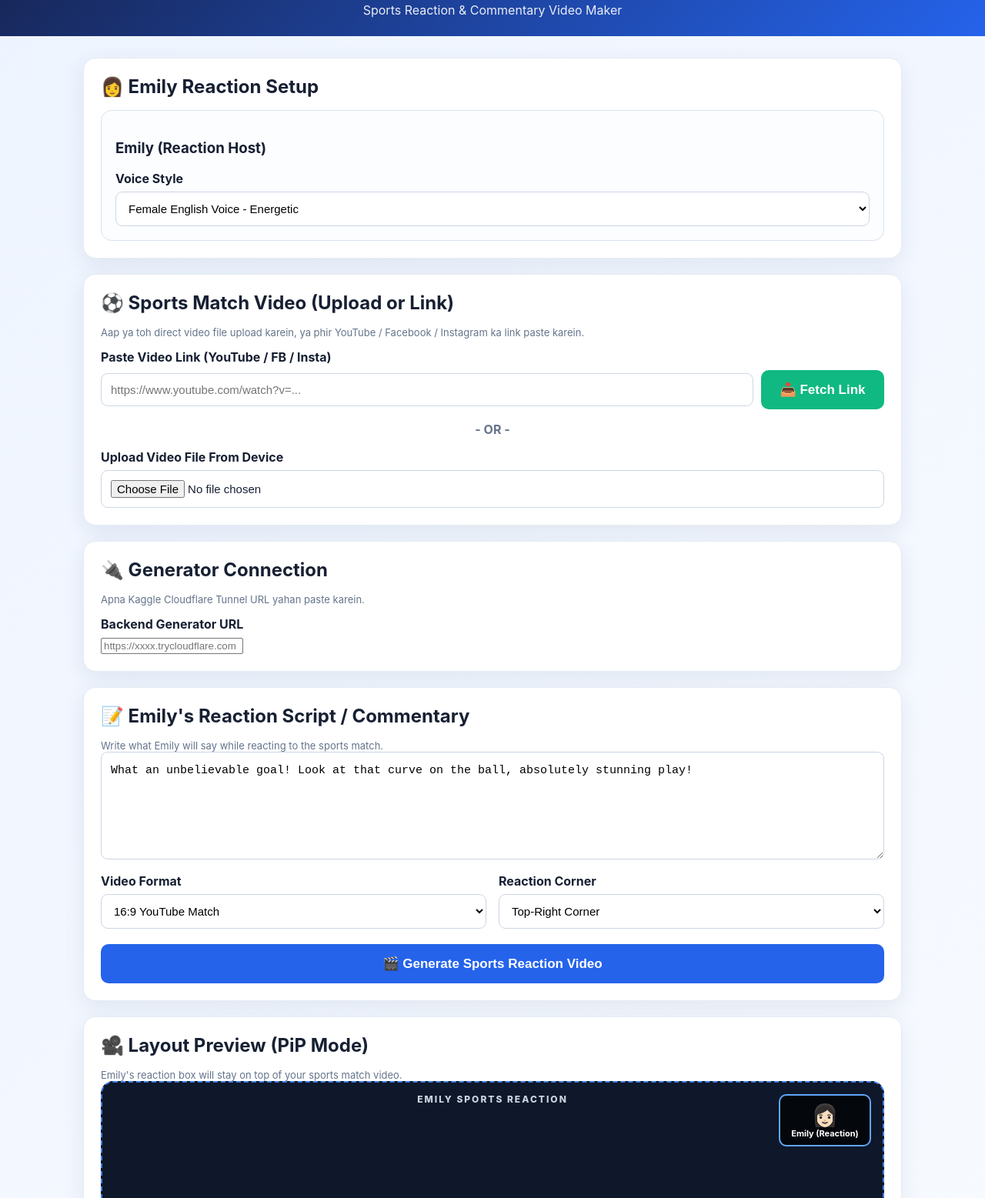
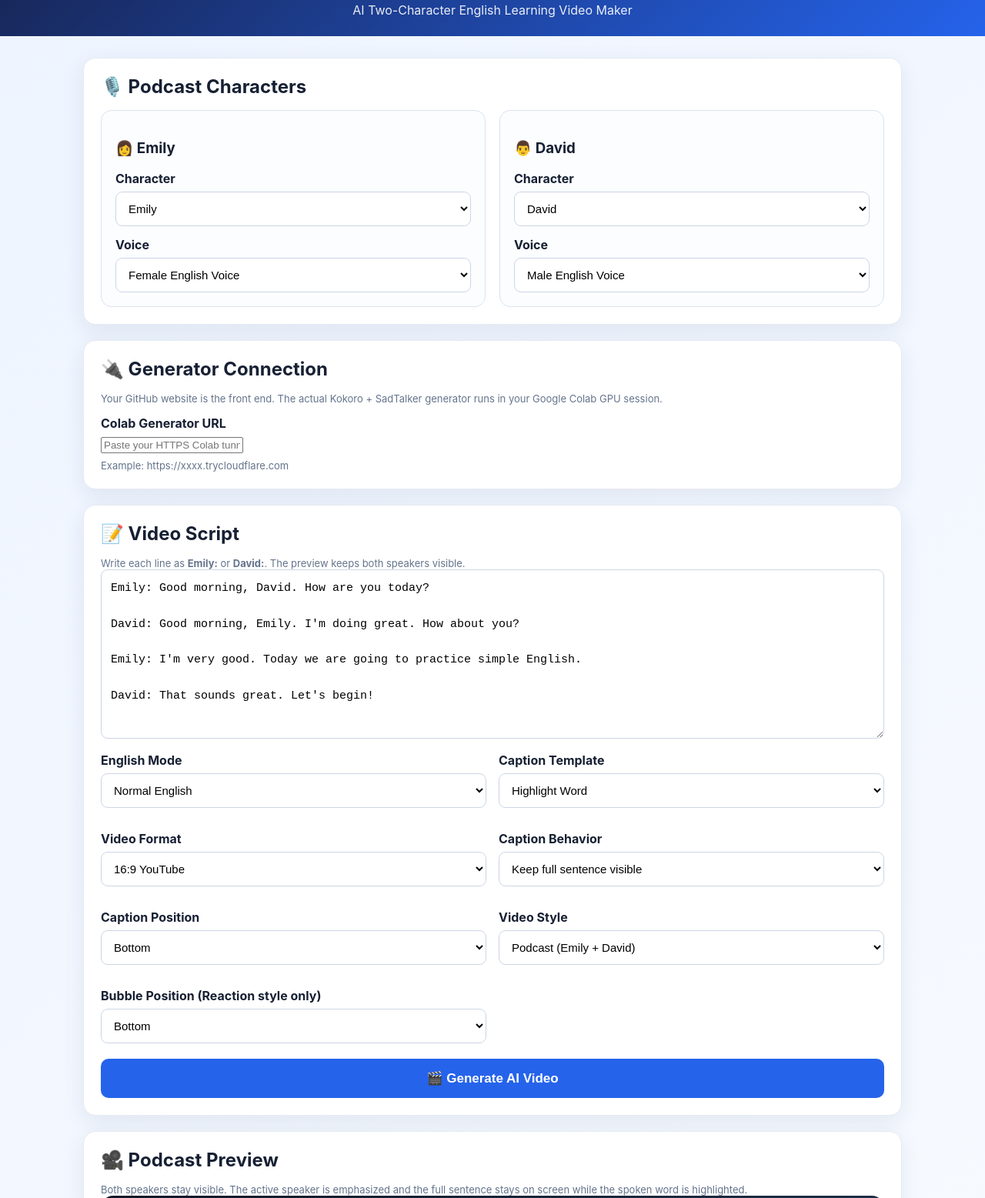
Before and after one commit to mzubairafzal-242/english-with-emily-ai-video, a plain HTML site: page index.html in a window 1280 px wide. Shown: the part 64-1621 px from the top of the page at 77% size. Drawn offline with Linux system fonts and the light colour scheme.

Commit message:
Update index.html

```diff
--- a/index.html
+++ b/index.html
@@ -3,7 +3,7 @@
 <head>
 <meta charset="UTF-8">
 <meta name="viewport" content="width=device-width, initial-scale=1.0">
-<title>Sports Reaction With Emily - AI Video Maker</title>
+<title>English With Emily - AI Video Maker</title>
 <style>
 *{box-sizing:border-box}
 body{margin:0;font-family:Inter,Arial,sans-serif;background:linear-gradient(135deg,#eef4ff,#f8fbff);color:#172033}
@@ -12,210 +12,115 @@ header h1{margin:0;font-size:30px} header p{margin:7px 0 0;opacity:.9}
 .container{max-width:1100px;margin:28px auto;padding:0 18px}
 .card{background:#fff;border-radius:16px;padding:22px;margin-bottom:20px;box-shadow:0 8px 28px rgba(30,60,100,.09);border:1px solid #e6ebf2}
 h2{margin:0 0 16px}
-.characters{display:grid;grid-template-columns:1fr;gap:18px}
+.characters{display:grid;grid-template-columns:1fr 1fr;gap:18px}
 .character{border:1px solid #dbe3ef;border-radius:14px;padding:18px;background:#fbfdff}
 label{display:block;margin:14px 0 7px;font-weight:700}
-select,textarea,input[type="file"],input[type="text"]{width:100%;padding:12px;border:1px solid #ccd6e4;border-radius:9px;font-size:15px;background:#fff}
-textarea{min-height:140px;resize:vertical;line-height:1.55}
+select,textarea{width:100%;padding:12px;border:1px solid #ccd6e4;border-radius:9px;font-size:15px;background:#fff}
+textarea{min-height:220px;resize:vertical;line-height:1.55}
 .controls{display:grid;grid-template-columns:1fr 1fr;gap:16px}
 button{width:100%;padding:15px;margin-top:20px;border:0;border-radius:10px;background:#2563eb;color:#fff;font-size:17px;font-weight:700;cursor:pointer}
 button:hover{background:#1d4ed8}
-.fetch-btn{background:#10b981;margin-top:0;width:160px}
-.fetch-btn:hover{background:#059669}
 .status{margin-top:14px;padding:12px;border-radius:9px;background:#eff6ff;color:#1e40af;display:none}
-.podcast{position:relative;aspect-ratio:16/9;overflow:hidden;border-radius:16px;background:linear-gradient(135deg,#101827,#263a58);display:flex;align-items:center;justify-content:center;padding:24px}
-.podcast:before{content:"EMILY SPORTS REACTION";position:absolute;top:14px;left:50%;transform:translateX(-50%);font-size:12px;letter-spacing:2px;color:#cbd5e1;font-weight:800}
+.podcast{position:relative;aspect-ratio:16/9;overflow:hidden;border-radius:16px;background:linear-gradient(135deg,#101827,#263a58);display:grid;grid-template-columns:1fr 1fr;gap:12px;padding:24px}
+.podcast:before{content:"ENGLISH WITH EMILY";position:absolute;top:14px;left:50%;transform:translateX(-50%);font-size:12px;letter-spacing:2px;color:#cbd5e1;font-weight:800}
+.speaker{position:relative;display:flex;flex-direction:column;align-items:center;justify-content:center;border-radius:14px;padding:18px;transition:.25s;background:rgba(255,255,255,.07);border:2px solid transparent}
+.speaker.active{transform:scale(1.025);border-color:#60a5fa;background:rgba(59,130,246,.13)}
+.avatar{width:min(170px,30vw);aspect-ratio:1;border-radius:50%;display:flex;align-items:center;justify-content:center;font-size:64px;background:linear-gradient(145deg,#fff,#dbeafe);box-shadow:0 10px 30px rgba(0,0,0,.25)}
+.name{color:#fff;font-weight:800;font-size:20px;margin-top:10px}
+.role{color:#b8c5d8;font-size:12px}
+.caption{position:absolute;bottom:18px;max-width:88%;padding:11px 16px;border-radius:12px;background:rgba(0,0,0,.76);color:#fff;font-size:clamp(15px,2vw,22px);font-weight:800;text-align:center;line-height:1.3}
+.left .caption{left:6%;right:6%}.right .caption{left:6%;right:6%}
+.highlight{color:#5eead4;text-decoration:underline;text-decoration-thickness:3px;text-underline-offset:3px}
+.bubble{border-radius:20px;background:#fff;color:#172033}
+.blue{background:#2563eb}.clean{background:rgba(255,255,255,.14);backdrop-filter:blur(8px)}
 .hint{font-size:13px;color:#64748b;margin:8px 0 0}
-@media(max-width:760px){.characters,.controls{grid-template-columns:1fr}.podcast{padding:12px}}
+@media(max-width:760px){.characters,.controls{grid-template-columns:1fr}.podcast{padding:12px}.avatar{font-size:42px}.caption{font-size:14px}}
 </style>
 </head>
 <body>
-<header><h1>English With Emily</h1><p>Sports Reaction & Commentary Video Maker</p></header>
+<header><h1>English With Emily</h1><p>AI Two-Character English Learning Video Maker</p></header>
 <div class="container">
+<div class="card">
+<h2>🎙️ Podcast Characters</h2>
+<div class="characters">
+<div class="character"><h3>👩 Emily</h3><label>Character</label><select id="character1"><option>Emily</option></select><label>Voice</label><select id="voice1"><option>Female English Voice</option><option>Female - Slow English</option><option>Female - Natural English</option></select></div>
+<div class="character"><h3>👨 David</h3><label>Character</label><select id="character2"><option>David</option></select><label>Voice</label><select id="voice2"><option>Male English Voice</option><option>Male - Slow English</option><option>Male - Natural English</option></select></div>
+</div>
+</div>
+<div class="card">
+<h2>🔌 Generator Connection</h2>
+<p class="hint">Your GitHub website is the front end. The actual Kokoro + SadTalker generator runs in your Google Colab GPU session.</p>
+<label>Colab Generator URL</label>
+<input id="apiUrl" placeholder="Paste your HTTPS Colab tunnel URL here">
+<p class="hint">Example: https://xxxx.trycloudflare.com</p>
+</div>
+<div class="card">
+<h2>📝 Video Script</h2>
+<p class="hint">Write each line as <b>Emily:</b> or <b>David:</b>. The preview keeps both speakers visible.</p>
+<textarea id="script">Emily: Good morning, David. How are you today?
 
-<!-- Character Setup -->
+David: Good morning, Emily. I'm doing great. How about you?
+
+Emily: I'm very good. Today we are going to practice simple English.
+
+David: That sounds great. Let's begin!</textarea>
+<div class="controls">
+<div><label>English Mode</label><select id="mode"><option>Normal English</option><option>Slow English</option><option>Beginner Friendly</option></select></div>
+<div><label>Caption Template</label><select id="captionStyle" onchange="updatePreview()"><option value="highlight">Highlight Word</option><option value="clean">Clean Podcast</option><option value="blue">Blue Highlight</option><option value="beginner">Beginner Focus</option><option value="bubble">Speech Bubble</option></select></div>
+<div><div><label>Video Format</label><select id="format"><option>16:9 YouTube</option><option>9:16 YouTube Shorts</option><option>1:1 Square</option></select></div></div>
+<div><div><label>Caption Behavior</label><select id="captionBehavior"><option>Keep full sentence visible</option><option>Highlight spoken word</option><option>Sentence + word highlight</option></select></div></div>
+<div><div><label>Caption Position</label><select id="captionPosition"><option value="bottom">Bottom</option><option value="top">Top</option></select></div></div>
+<div><div><label>Video Style</label><select id="videoStyle"><option value="podcast">Podcast (Emily + David)</option><option value="reaction">Reaction (Solo Emily bubble)</option></select></div></div>
+<div><div><label>Bubble Position (Reaction style only)</label><select id="bubblePosition"><option value="bottom">Bottom</option><option value="top">Top</option></select></div></div>
+</div>
+<button onclick="generateVideo()">🎬 Generate AI Video</button>
+<div id="status" class="status"></div>
+</div>
 <div class="card">
-<h2>👩 Emily Reaction Setup</h2>
-<div class="characters">
-<div class="character">
-<h3>Emily (Reaction Host)</h3>
-<label>Voice Style</label>
-<select id="voice1">
-<option>Female English Voice - Energetic</option>
-<option>Female - Slow & Clear</option>
-<option>Female - Excited Sports Tone</option>
-</select>
+<h2>🎥 Podcast Preview</h2>
+<p class="hint">Both speakers stay visible. The active speaker is emphasized and the full sentence stays on screen while the spoken word is highlighted.</p>
+<div id="preview" class="podcast">
+<div class="speaker left active"><div class="avatar">👩🏻</div><div class="name">Emily</div><div class="role">English Teacher</div><div id="emilyCaption" class="caption">Good morning, <span class="highlight">David</span>. How are you today?</div></div>
+<div class="speaker right"><div class="avatar">👨🏻</div><div class="name">David</div><div class="role">English Learner</div><div id="davidCaption" class="caption clean">I'm doing great. How about you?</div></div>
 </div>
 </div>
 </div>
-
-<!-- Upload or Link Sports Video -->
-<div class="card">
-<h2>⚽ Sports Match Video (Upload or Link)</h2>
-<p class="hint">Aap ya toh direct video file upload karein, ya phir YouTube / Facebook / Instagram ka link paste karein.</p>
-
-<!-- Option A: Link Downloader -->
-<label>Paste Video Link (YouTube / FB / Insta)</label>
-<div style="display:flex; gap:10px; align-items:center;">
-<input type="text" id="videoUrlInput" placeholder="https://www.youtube.com/watch?v=..." style="flex:1;">
-<button onclick="downloadFromUrl()" class="fetch-btn">📥 Fetch Link</button>
-</div>
-<div id="downloadStatus" class="hint" style="color: #059669; font-weight: bold; display:none; margin-top: 8px;"></div>
-
-<p style="text-align:center; margin:16px 0; font-weight:bold; color:#64748b;">- OR -</p>
-
-<!-- Option B: Direct File Upload -->
-<label>Upload Video File From Device</label>
-<input type="file" id="sportsVideoFile" accept="video/mp4,video/*">
-</div>
-
-<!-- Generator Connection -->
-<div class="card">
-<h2>🔌 Generator Connection</h2>
-<p class="hint">Apna Kaggle Cloudflare Tunnel URL yahan paste karein.</p>
-<label>Backend Generator URL</label>
-<input id="apiUrl" placeholder="https://xxxx.trycloudflare.com">
-</div>
-
-<!-- Video Script & Commentary -->
-<div class="card">
-<h2>📝 Emily's Reaction Script / Commentary</h2>
-<p class="hint">Write what Emily will say while reacting to the sports match.</p>
-<textarea id="script">What an unbelievable goal! Look at that curve on the ball, absolutely stunning play!</textarea>
-
-<div class="controls">
-<div>
-<label>Video Format</label>
-<select id="format">
-<option>16:9 YouTube Match</option>
-<option>9:16 Shorts / Reels</option>
-<option>1:1 Square</option>
-</select>
-</div>
-<div>
-<label>Reaction Corner</label>
-<select id="position">
-<option>Top-Right Corner</option>
-<option>Top-Left Corner</option>
-</select>
-</div>
-</div>
-
-<button onclick="generateVideo()">🎬 Generate Sports Reaction Video</button>
-<div id="status" class="status"></div>
-</div>
-
-<!-- Live Preview Layout -->
-<div class="card">
-<h2>🎥 Layout Preview (PiP Mode)</h2>
-<p class="hint">Emily's reaction box will stay on top of your sports match video.</p>
-<div id="preview" class="podcast" style="background: #0f172a; border: 2px dashed #3b82f6;">
-<div style="position: absolute; top: 15px; right: 15px; width: 120px; background: rgba(0,0,0,0.7); border-radius: 10px; padding: 8px; text-align: center; border: 2px solid #60a5fa;">
-<div style="font-size: 28px;">👩🏻</div>
-<div style="color: #fff; font-size: 11px; font-weight: bold;">Emily (Reaction)</div>
-</div>
-<div style="color: #94a3b8; font-size: 14px; text-align: center;">[ Sports Match Video Background Playing Here ]</div>
-</div>
-</div>
-
-</div>
-
 <script>
-let activeVideoFilename = "";
-
-async function downloadFromUrl() {
-    const url = document.getElementById('videoUrlInput').value.trim();
-    const api = (document.getElementById('apiUrl').value || '').trim().replace(/\/$/, '');
-    const statusDiv = document.getElementById('downloadStatus');
-
-    if(!url) {alert('Please enter a video URL.'); return;}
-    if(!api) {alert('Please paste your Backend Generator URL first.'); return;}
-
-    statusDiv.style.display = 'block';
-    statusDiv.innerHTML = '⏳ Downloading video from link (Please wait)...';
-
-    try {
-        const res = await fetch(api + '/download-url', {
-            method: 'POST',
-            headers: {'Content-Type': 'application/json'},
-            body: JSON.stringify({ url: url })
-        });
-
-        const data = await res.json();
-        if(!res.ok) throw new Error(data.error || 'Download failed');
-
-        activeVideoFilename = data.filename;
-        statusDiv.innerHTML = '✅ Video fetched successfully! Ready for reaction generation.';
-    } catch(e) {
-        statusDiv.innerHTML = '❌ Error: ' + e.message;
-    }
+function updatePreview(){
+ const style=document.getElementById('captionStyle').value;
+ document.querySelectorAll('.caption').forEach(c=>c.className='caption');
+ if(style==='clean')document.querySelectorAll('.caption').forEach(c=>c.classList.add('clean'));
+ if(style==='blue')document.querySelectorAll('.caption').forEach(c=>c.classList.add('blue'));
+ if(style==='bubble')document.querySelectorAll('.caption').forEach(c=>c.classList.add('bubble'));
+ if(style==='beginner')document.querySelectorAll('.caption').forEach(c=>c.classList.add('clean'));
 }
-
 async function generateVideo(){
- const script = document.getElementById('script').value.trim();
- const videoFile = document.getElementById('sportsVideoFile').files[0];
- const status = document.getElementById('status');
- const preview = document.getElementById('preview');
- const api = (document.getElementById('apiUrl').value || '').trim().replace(/\/$/, '');
-
- if(!script){alert('Please enter a commentary script.');return}
- if(!videoFile && !activeVideoFilename){alert('Please either upload a video file or fetch a video from a link first.');return}
- if(!api){alert('Please paste your Backend Generator URL.');return}
-
- status.style.display = 'block';
- status.innerHTML = '⏳ Processing reaction video...';
-
- try {
-  const formData = new FormData();
-  if (videoFile) {
-      formData.append('sports_video', videoFile);
-  } else if (activeVideoFilename) {
-      formData.append('video_filename', activeVideoFilename);
-  }
-  formData.append('script', script);
-  formData.append('format', document.getElementById('format').value);
-  formData.append('position', document.getElementById('position').value);
-
-  const res = await fetch(api + '/generate-reaction', {
-   method: 'POST',
-   body: formData
-  });
-
+ const script=document.getElementById('script').value.trim(), status=document.getElementById('status'), preview=document.getElementById('preview');
+ const api=(document.getElementById('apiUrl').value||'').trim().replace(/\/$/,'');
+ if(!script){alert('Please enter a script first.');return} if(!api){alert('First paste your Colab Generator URL.');return}
+ status.style.display='block'; status.innerHTML='⏳ Starting video generation...';
+ try{
+  const res=await fetch(api+'/generate',{method:'POST',headers:{'Content-Type':'application/json'},body:JSON.stringify({script,mode:document.getElementById('mode').value,captionStyle:document.getElementById('captionStyle').value,format:document.getElementById('format').value,captionPosition:document.getElementById('captionPosition').value,videoStyle:document.getElementById('videoStyle').value,bubblePosition:document.getElementById('bubblePosition').value})});
   if(!res.ok){const err=await res.json().catch(()=>({error:'Generator error'}));throw new Error(err.error||'Generator error')}
-  const job=await res.json(), id=job.job_id;
-  status.innerHTML = '⏳ Merging Emily reaction with sports video...';
-
+  const job=await res.json(), id=job.job_id; status.innerHTML='⏳ Video generation started...';
   for(;;){
    await new Promise(r=>setTimeout(r,3000));
-   const s = await fetch(api + '/status/' + id);
-   if(!s.ok) throw new Error('Status check failed');
-   const data = await s.json();
+   const s=await fetch(api+'/status/'+id); if(!s.ok) throw new Error('Status check failed');
+   const data=await s.json();
    if(data.status==='error') throw new Error(data.message||'Generation failed');
-   status.innerHTML = '⏳ ' + (data.message||'Processing...') + ' ' + (data.progress||0) + '%';
-
+   status.innerHTML='⏳ '+(data.message||'Generating...')+' '+(data.progress||0)+'%';
    if(data.status==='done'){
-    const url = api + data.download_url;
-    preview.innerHTML = '<video controls autoplay style="width:100%;max-height:400px;border-radius:14px;background:#000"></video><p class="hint">Your final sports reaction video is ready!</p>';
-    preview.querySelector('video').src = url;
-
-    const a = document.createElement('a');
-    a.href = url;
-    a.download = 'Emily_Sports_Reaction.mp4';
-    a.textContent = '⬇️ Download Final Reaction Video';
-    a.style.display = 'inline-block';
-    a.style.marginTop = '12px';
-    a.style.fontWeight = '800';
-    preview.appendChild(a);
+    const url=api+data.download_url;
+    preview.innerHTML='<video controls autoplay style="width:100%;max-height:620px;border-radius:14px;background:#000"></video><p class="hint">Your real generated MP4 is ready and downloading automatically.</p>';
+    preview.querySelector('video').src=url;
+    const a=document.createElement('a'); a.href=url; a.download='English_With_Emily.mp4'; a.textContent='⬇️ Download MP4'; a.style.display='inline-block'; a.style.marginTop='12px'; a.style.fontWeight='800'; preview.appendChild(a);
     a.click();
-
-    status.innerHTML = '✅ Video generated successfully! Downloading...';
-    break;
+    status.innerHTML='✅ Video generated successfully! Downloading...'; break;
    }
   }
- } catch(e) {
-  status.innerHTML = '❌ ' + e.message;
- }
+ }catch(e){status.innerHTML='❌ '+e.message}
 }
+document.getElementById('captionStyle').addEventListener('change',updatePreview);
 </script>
 </body>
 </html>
```
